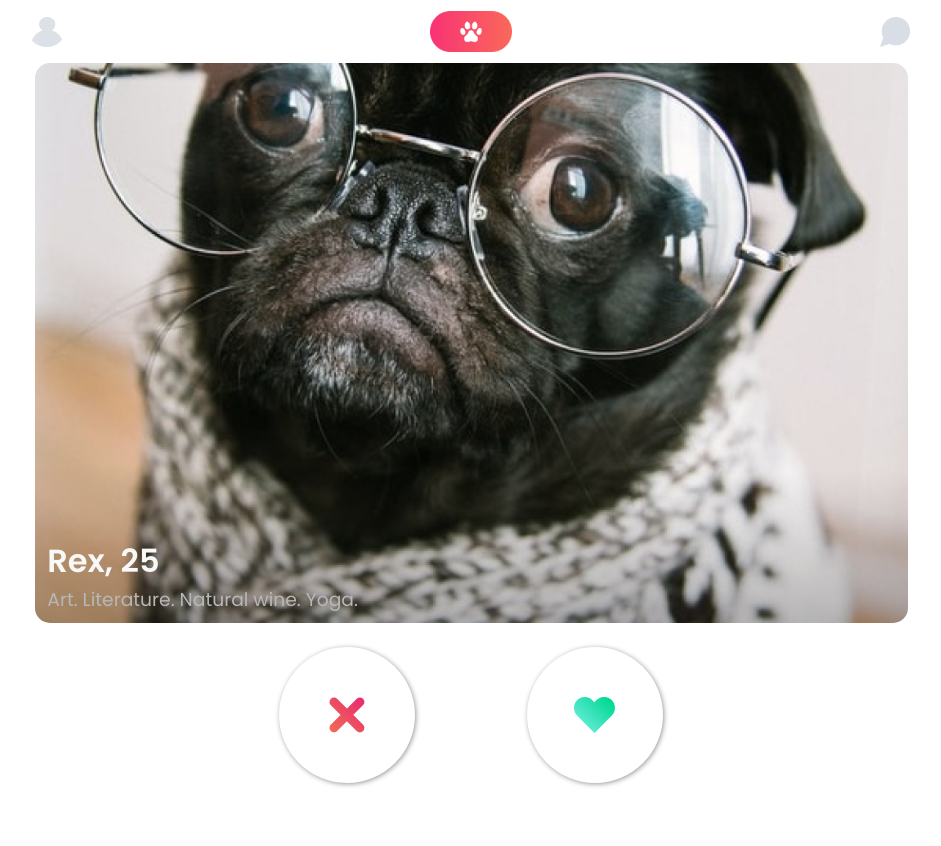
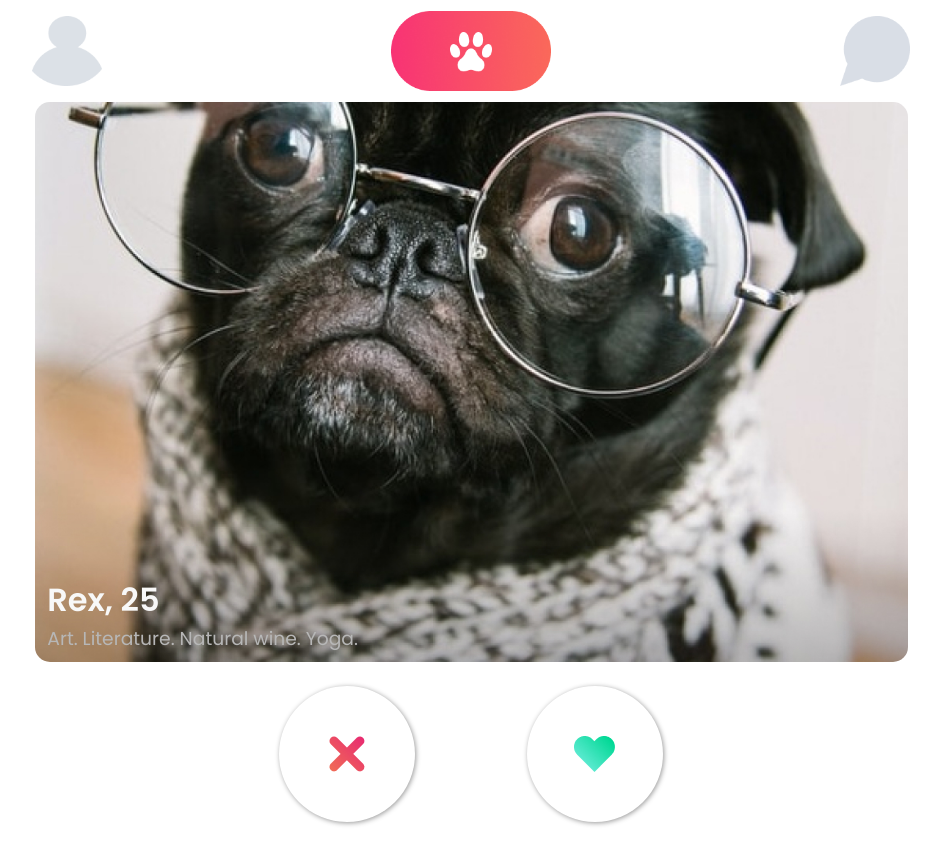
Before and after one commit to MRZaki2000/Tindog, a plain HTML site: page index.html in a window 1280 px wide. Shown: the whole page, without its empty margins (169-1110 px from the left). Before the commit the page ends 807 px from the top, so only its background shows below. Drawn offline with nearby package versions, Linux system fonts and the light colour scheme.

Commit message:
Update index.css

```diff
--- a/index.css
+++ b/index.css
@@ -20,12 +20,12 @@ body {
 }
 
 .logo {
-    width: 30px;
-    height: 30px;
+    width: 70px;
+    height: 70px;
 }
 
 .logo-middle {
-    width: 82px;
+    width: 160px;
 }
 
 /* -------------MAIN----------- */
```
